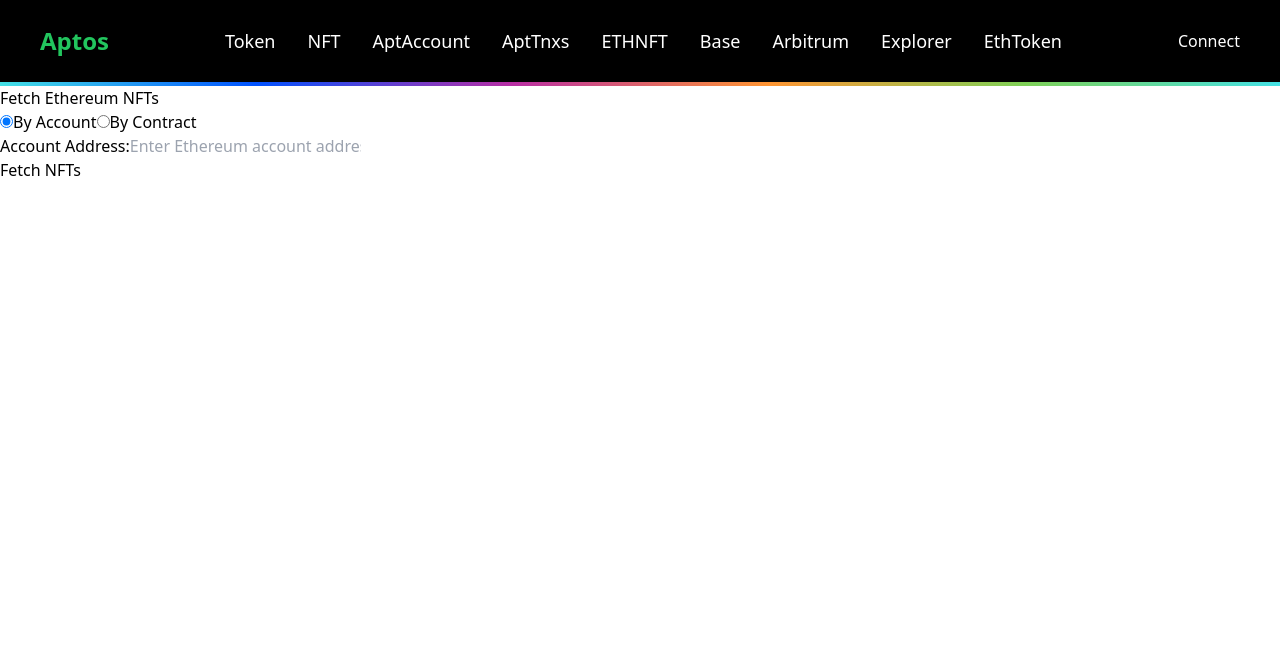
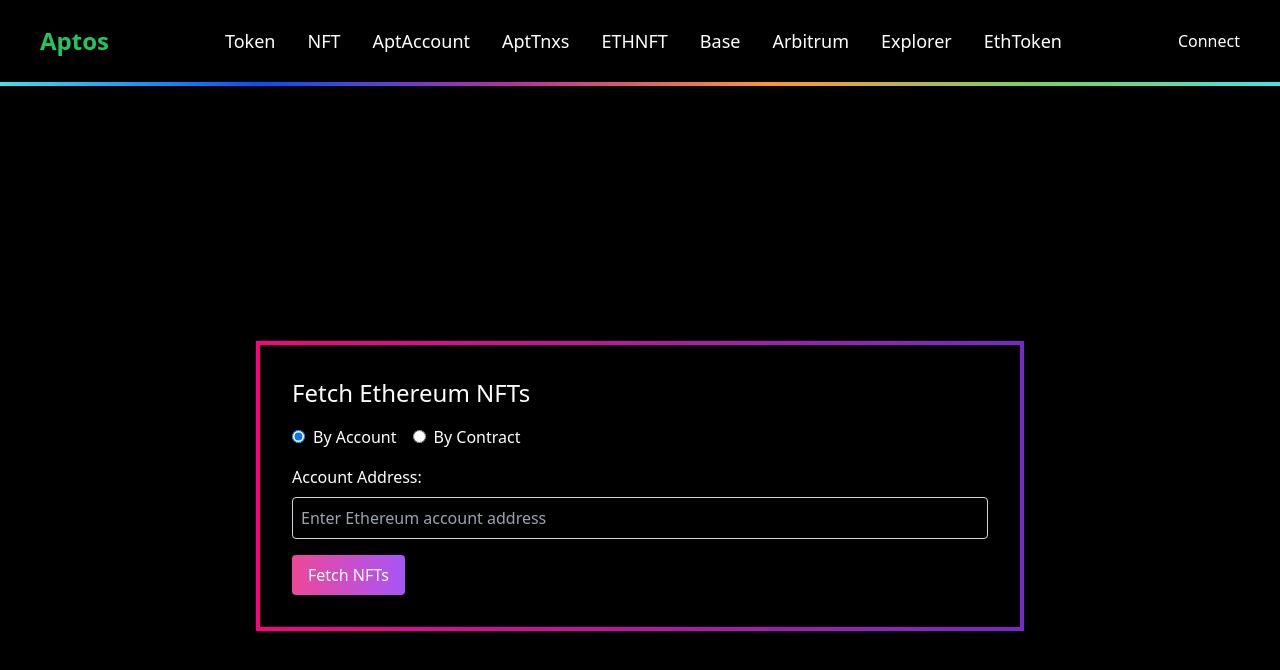
Before and after one commit to ayushsingh82/BlockDive, a React (Vite) app: page /ethnft in a window 1280 px wide. Shown: the top 670 px of the page. Built offline with nearby package versions, Linux system fonts and the light colour scheme; what @rainbow-me/rainbowkit, wagmi would draw is missing.

Commit message:
eth nfts

```diff
--- a/src/components/Ethereum/EthereumNFT.jsx
+++ b/src/components/Ethereum/EthereumNFT.jsx
@@ -38,7 +38,7 @@
       headers: {
         accept: 'application/json',
         'content-type': 'application/json',
-        'X-API-KEY': 'nodit-demo'
+         'X-API-KEY': 'Vpr4FxPyIscI2DlzIwTSJ3JebtUf5_W1'
       },
       body: JSON.stringify({
         contractAddresses: inputValue.split(','), // Support multiple contracts
@@ -59,37 +59,41 @@
   };
 
   return (
-    <div className="ethereum-nft">
-      <h2>Fetch Ethereum NFTs</h2>
+    <div className="min-h-screen bg-black flex items-center justify-center">
+      <div className="p-8 bg-black rounded-lg border-4 border-transparent bg-clip-padding max-w-3xl w-full" style={{ borderImage: 'linear-gradient(90deg, #FF0080, #7928CA) 1' }}>
+        <h2 className="text-white text-2xl mb-4">Fetch Ethereum NFTs</h2>
         <form onSubmit={handleSubmit}>
-        <div>
-          <label>
+          <div className="mb-4">
+            <label className="text-white mr-4">
               <input
                 type="radio"
                 value="account"
                 checked={option === 'account'}
                 onChange={handleOptionChange}
+                className="mr-2"
               />
               By Account
             </label>
-          <label>
+            <label className="text-white">
               <input
                 type="radio"
                 value="contract"
                 checked={option === 'contract'}
                 onChange={handleOptionChange}
+                className="mr-2"
               />
               By Contract
             </label>
           </div>
 
           {option === 'account' && (
-          <div>
-            <label>Account Address:</label>
+            <div className="mb-4">
+              <label className="text-white block mb-2">Account Address:</label>
               <input
                 type="text"
                 value={inputValue}
                 onChange={handleInputChange}
+                className="p-2 w-full border border-gray-300 rounded bg-black text-white"
                 placeholder="Enter Ethereum account address"
                 required
               />
@@ -97,27 +101,33 @@
           )}
 
           {option === 'contract' && (
-          <div>
-            <label>Contract Addresses :</label>
+            <div className="mb-4">
+              <label className="text-white block mb-2">Contract Addresses:</label>
               <input
                 type="text"
                 value={inputValue}
                 onChange={handleInputChange}
+                className="p-2 w-full border border-gray-300 rounded bg-black text-white"
                 placeholder="Enter contract addresses"
                 required
               />
             </div>
           )}
 
-        <button type="submit">Fetch NFTs</button>
+          <button type="submit" className="px-4 py-2 bg-gradient-to-r from-pink-500 to-purple-500 text-white rounded hover:bg-pink-700">
+            Fetch NFTs
+          </button>
         </form>
 
         {results && (
-        <div className="results">
-          <h3>Results</h3>
-          <pre>{JSON.stringify(results, null, 2)}</pre>
+          <div className="results mt-6 max-w-full">
+            <h3 className="text-white mb-4">Results</h3>
+            <div className="overflow-auto max-h-96 border border-gray-300 rounded p-4 bg-gray-900 text-white">
+              <pre className="whitespace-pre-wrap">{JSON.stringify(results, null, 2)}</pre>
+            </div>
           </div>
         )}
+      </div>
     </div>
   );
 };
@@ -126,5 +136,6 @@
 
 
 
+
 // account - 0xd8dA6BF26964aF9D7eEd9e03E53415D37aA96045
 // contract address - 0xBC4CA0EdA7647A8aB7C2061c2E118A18a936f13D
```
Lines whose indentation alone changed are shown as unchanged.
